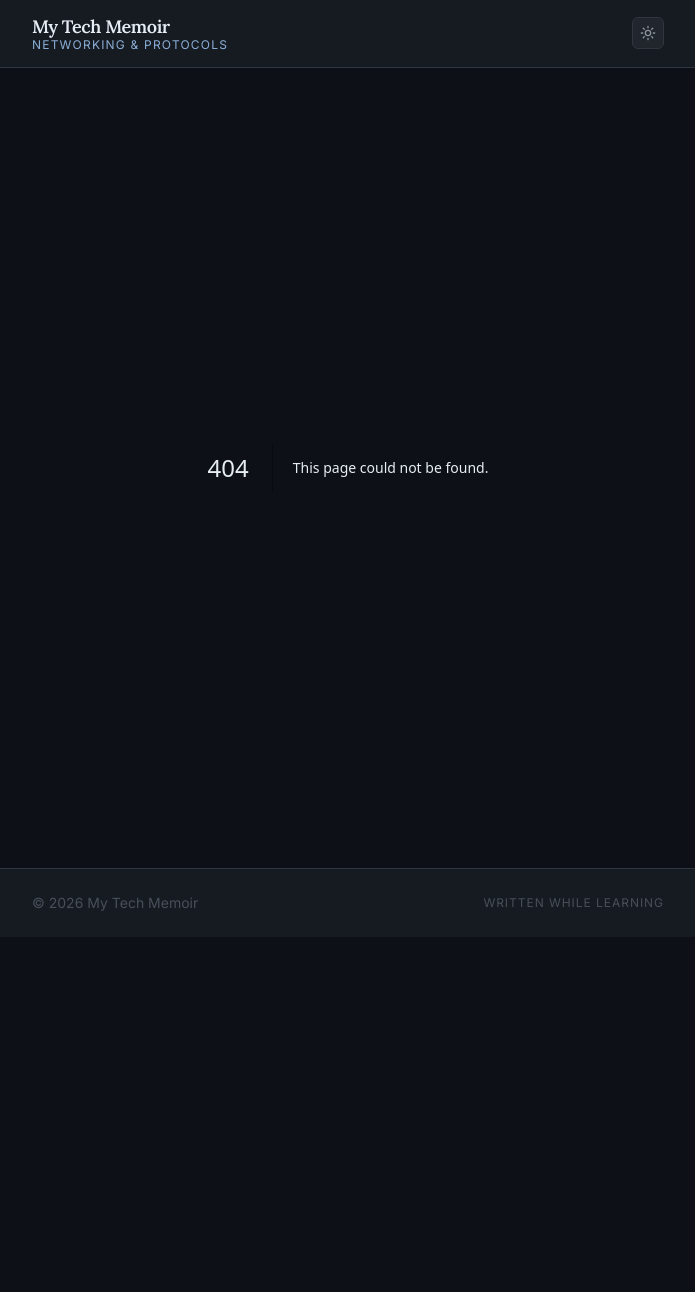
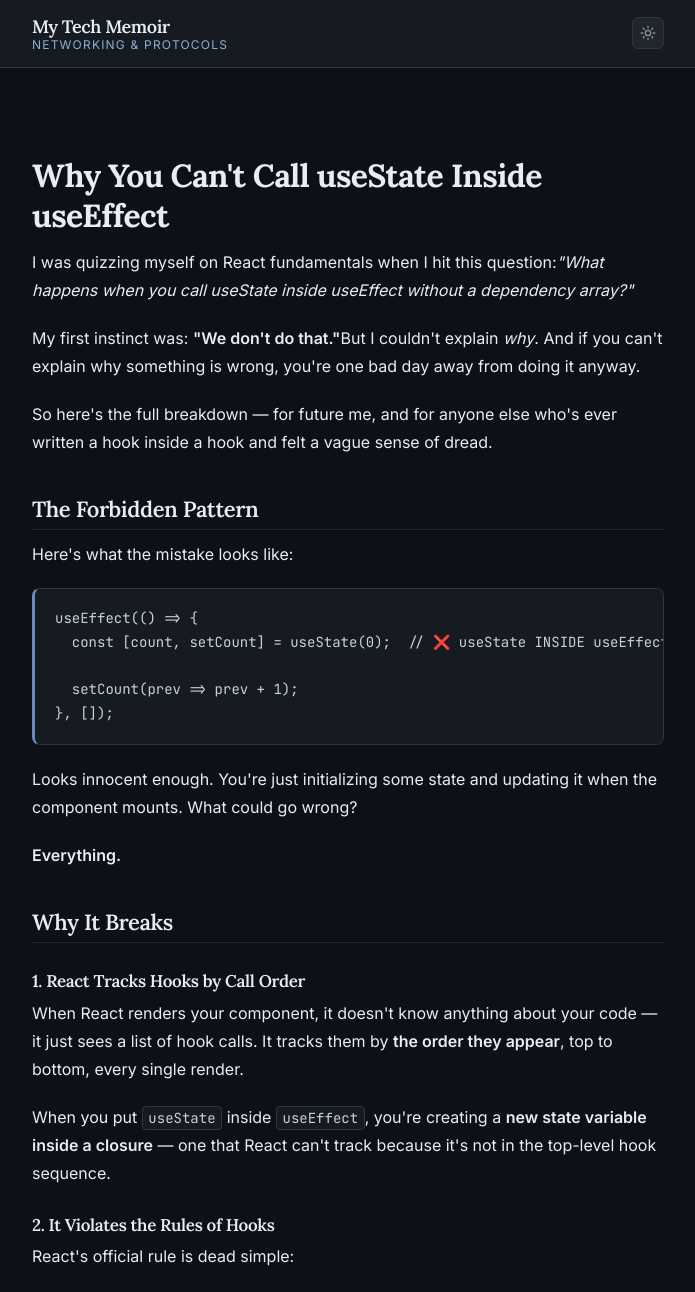
Before and after one commit to KoushyarHB/my-tech-memoir, a Next.js app: page /posts/why-you-cant-call-usestate-inside-useeffect in a window 1280 px wide. Before the commit this address had no page. Shown: the top 1292 px of the page, without its empty margins (292-987 px from the left). Before the commit the page ends 937 px from the top, so only its background shows below. Built offline with nearby package versions, Linux system fonts and the light colour scheme.

Commit message:
feat: add blog post - Why You Can't Call useState Inside useEffect
- Explains React's Rules of Hooks with code examples
- Covers: call order tracking, closure scope, crash scenarios
- Includes fix pattern and TL;DR summary

```diff
--- /dev/null
+++ b/src/app/posts/why-you-cant-call-usestate-inside-useeffect/page.tsx
@@ -0,0 +1,172 @@
+import type { Metadata } from "next";
+
+export const metadata: Metadata = {
+  title: "Why You Can't Call useState Inside useEffect",
+  description:
+    "React's Rules of Hooks exist for a reason. Here's what happens when you break them — and how to fix it.",
+  openGraph: {
+    title: "Why You Can't Call useState Inside useEffect",
+    description:
+      "React's Rules of Hooks exist for a reason. Here's what happens when you break them — and how to fix it.",
+    type: "article",
+  },
+};
+
+export default function PostWhyYouCantCallUseStateInsideUseEffect() {
+  return (
+    <div className="max-w-2xl mx-auto px-5 py-10 sm:py-14">
+      <article className="prose-memoir">
+        <h1>Why You Can&apos;t Call useState Inside useEffect</h1>
+
+        <p>
+          I was quizzing myself on React fundamentals when I hit this question:
+          <em>&quot;What happens when you call useState inside useEffect without
+          a dependency array?&quot;</em>
+        </p>
+
+        <p>
+          My first instinct was: <strong>&quot;We don&apos;t do that.&quot;</strong>
+          But I couldn&apos;t explain <em>why</em>. And if you can&apos;t explain
+          why something is wrong, you&apos;re one bad day away from doing it
+          anyway.
+        </p>
+
+        <p>
+          So here&apos;s the full breakdown — for future me, and for anyone else
+          who&apos;s ever written a hook inside a hook and felt a vague sense of
+          dread.
+        </p>
+
+        <h2>The Forbidden Pattern</h2>
+
+        <p>Here&apos;s what the mistake looks like:</p>
+
+        <pre>{`useEffect(() => {
+  const [count, setCount] = useState(0);  // ❌ useState INSIDE useEffect
+
+  setCount(prev => prev + 1);
+}, []);`}</pre>
+
+        <p>
+          Looks innocent enough. You&apos;re just initializing some state and
+          updating it when the component mounts. What could go wrong?
+        </p>
+
+        <p>
+          <strong>Everything.</strong>
+        </p>
+
+        <h2>Why It Breaks</h2>
+
+        <h3>1. React Tracks Hooks by Call Order</h3>
+
+        <p>
+          When React renders your component, it doesn&apos;t know anything
+          about your code — it just sees a list of hook calls. It tracks them
+          by <strong>the order they appear</strong>, top to bottom, every single
+          render.
+        </p>
+
+        <p>
+          When you put <code>useState</code> inside <code>useEffect</code>,
+          you&apos;re creating a <strong>new state variable inside a
+          closure</strong> — one that React can&apos;t track because it&apos;s
+          not in the top-level hook sequence.
+        </p>
+
+        <h3>2. It Violates the Rules of Hooks</h3>
+
+        <p>
+          React&apos;s official rule is dead simple:
+        </p>
+
+        <blockquote>
+          <p>
+            <strong>Don&apos;t call hooks inside loops, conditions, or nested
+            functions.</strong> Only call hooks at the top level of your React
+            function.
+          </p>
+        </blockquote>
+
+        <p>
+          This exists because React needs to call the <strong>same hooks in
+          the same order</strong> every render. If you move a hook inside a
+          <code>useEffect</code> that conditionally runs, the hook count
+          changes between renders — and React crashes.
+        </p>
+
+        <pre>{`// ❌ This crashes React
+useEffect(() => {
+  if (someCondition) {
+    const [data, setData] = useState(null);  // Different hook count per render
+  }
+}, [someCondition]);`}</pre>
+
+        <p>
+          You&apos;ll see this error:
+        </p>
+
+        <pre>{`Error: Rendered more hooks than during the previous render.`}</pre>
+
+        <h3>3. Each Render Has Its Own Scope</h3>
+
+        <p>
+          Every time your component renders, <code>useEffect</code> creates a
+          new closure. A <code>useState</code> inside that closure creates a
+          <strong>completely separate state variable</strong> that doesn&apos;t
+          connect to the component&apos;s state tree.
+        </p>
+
+        <p>
+          It&apos;s like writing a function inside a function — the inner
+          function&apos;s variables are invisible to the outer scope. Same
+          principle, same problem.
+        </p>
+
+        <h2>The Fix</h2>
+
+        <p>
+          Move your hooks to the <strong>top level</strong> of the component,
+          where React can see and track them:
+        </p>
+
+        <pre>{`// ✅ RIGHT — hooks at top level
+const [count, setCount] = useState(0);
+
+useEffect(() => {
+  setCount(prev => prev + 1);
+}, []);`}</pre>
+
+        <p>
+          Now React tracks <code>count</code> as part of the component&apos;s
+          state tree. The effect runs after render, updates the state, and
+          React re-renders with the new value. Clean, predictable, correct.
+        </p>
+
+        <h2>The TL;DR</h2>
+
+        <p>
+          Hooks are a <strong>contract</strong> between your component and
+          React&apos;s reconciler. You call them the same way every render,
+          and React promises to track their state reliably. Break the contract,
+          and React loses its ability to reconcile — leading to crashes,
+          corrupted state, or silent bugs that haunt you for days.
+        </p>
+
+        <p>
+          <strong>Next time someone asks:</strong> &quot;Hooks must always be
+          called at the top level of the component — never inside other hooks,
+          effects, or conditions — because React tracks them by call order.&quot;
+        </p>
+
+        <hr />
+
+        <p>
+          <em>This post was born from a self-quiz session. Sometimes the best
+          way to learn something is to realize you can&apos;t explain it — then
+          fix that.</em>
+        </p>
+      </article>
+    </div>
+  );
+}
```
